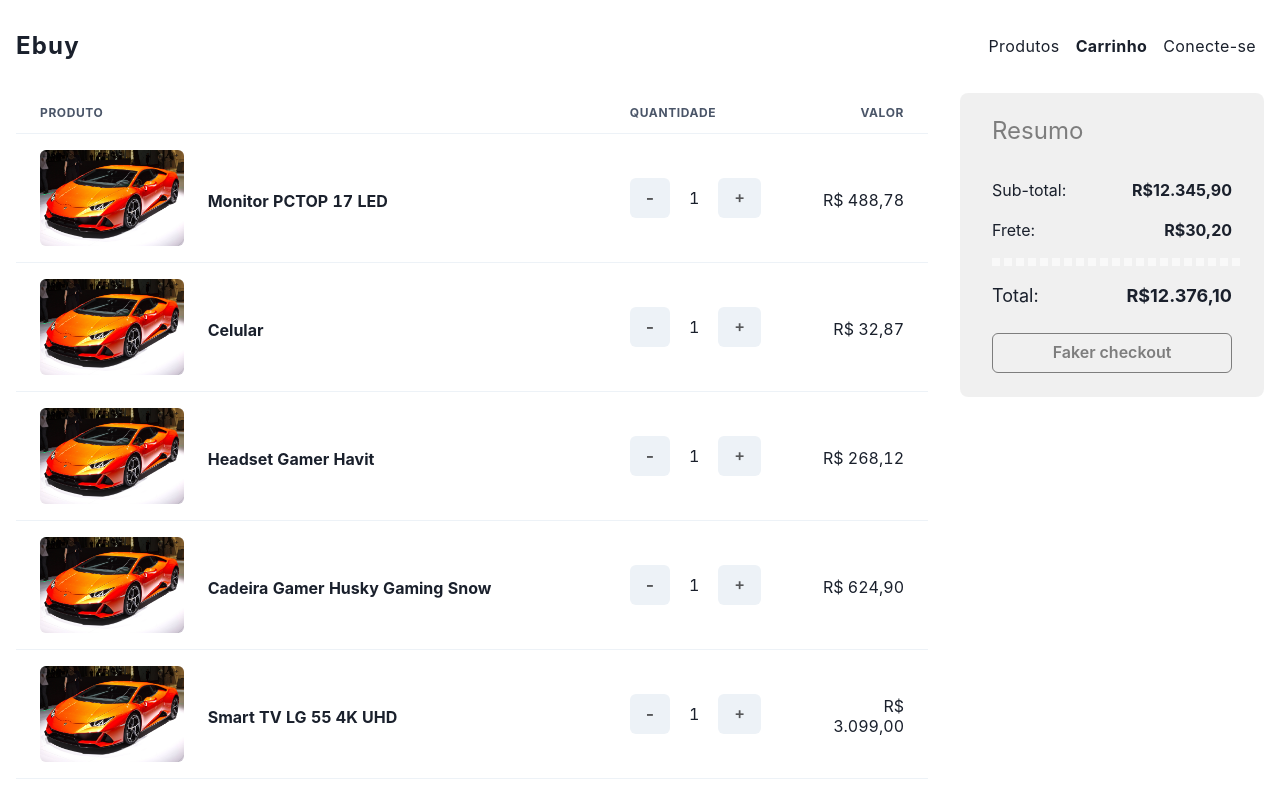
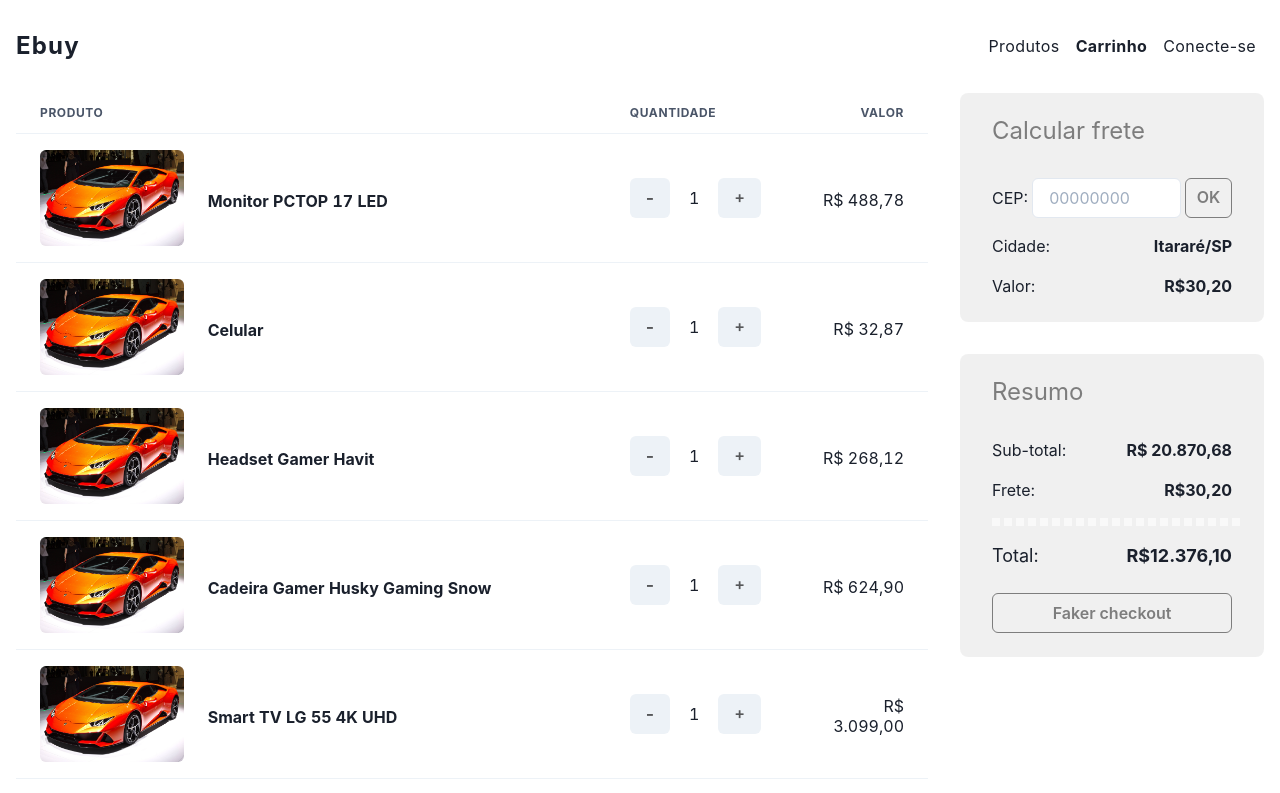
Before and after one commit to lhmoreno/ebuy, a Next.js app: page /cart in a window 1280 px wide. Shown: the top 793 px of the page. Built offline with nearby package versions, Linux system fonts and the light colour scheme.

Commit message:
feat: Calculate price products

```diff
--- a/src/components/ProductCart.tsx
+++ b/src/components/ProductCart.tsx
@@ -1,5 +1,5 @@
 import { Button, Flex, Heading, Image, Td, Text, Tr } from '@chakra-ui/react'
-import { useState } from 'react'
+import { useEffect, useState } from 'react'
 
 import { formatPriceInReal } from '../utils/price'
 
@@ -7,10 +7,36 @@ export interface ProductCartProps {
   image: string
   name: string
   price: number
+  onChangePrice?: (type: 'add' | 'sub', price: number) => void
 }
 
-const ProductCart = ({ image, name, price }: ProductCartProps) => {
+let isAdd = true
+
+const ProductCart = ({ image, name, price: basePrice, onChangePrice }: ProductCartProps) => {
   const [amount, setAmount] = useState(1)
+  const [price, setPrice] = useState(basePrice)
+
+  useEffect(() => {
+    if (onChangePrice) {
+      const type = isAdd ? 'add' : 'sub'
+
+      onChangePrice(type, basePrice)
+    }
+  }, [price])
+
+  function add() {
+    setAmount(s => ++s)
+    setPrice(s => s + basePrice)
+    isAdd = true
+  }
+
+  function subtract() {
+    if (amount !== 1) {
+      setAmount(s => --s)
+      setPrice(s => s - basePrice)
+      isAdd = false
+    }
+  }
 
   return (
     <Tr>
@@ -32,13 +58,13 @@ const ProductCart = ({ image, name, price }: ProductCartProps) => {
 
       <Td>
         <Flex alignItems="center">
-          <Button type="button" fontSize="lg" color="blackAlpha.700" onClick={() => amount !== 1 && setAmount(s => --s)}>
+          <Button type="button" fontSize="lg" color="blackAlpha.700" onClick={subtract}>
             -
           </Button>
           <Text width="12" textAlign="center">
             { amount }
           </Text>
-          <Button type="button" color="blackAlpha.700" onClick={() => setAmount(s => ++s)}>
+          <Button type="button" color="blackAlpha.700" onClick={add}>
             +
           </Button>
         </Flex>
--- a/src/pages/cart.tsx
+++ b/src/pages/cart.tsx
@@ -1,14 +1,22 @@
 import type { NextPage } from 'next'
 
 import Head from 'next/head'
-import { Fragment } from 'react'
-import { Box, Button, Container, Divider, Flex, Heading, Table, Tbody, Text, Th, Thead, Tr } from '@chakra-ui/react'
+import { ChangeEventHandler, Fragment, useState } from 'react'
+import { Box, Button, Container, Divider, Flex, Heading, Input, Table, Tbody, Text, Th, Thead, Tr } from '@chakra-ui/react'
 
 import { Header } from '../components/Header'
 import { ProductCart } from '../components/ProductCart'
 import { fakeProducts } from './api/products'
+import { formatPriceInReal } from '../utils/price'
 
 const Cart: NextPage = () => {
+  const [cep, setCep] = useState('')
+  const [subtotal, setSubtotal] = useState(fakeProducts.reduce((a, b) => a + b.price, 0))
+
+  const onChangeCep: ChangeEventHandler<HTMLInputElement> = (event) => {
+    if (event.target.value.length <= 8 ) setCep(event.target.value)
+  }
+
   return (
     <Fragment>
       <Head>
@@ -36,10 +44,51 @@ const Cart: NextPage = () => {
                 image={image}
                 name={name}
                 price={price}
+                onChangePrice={(type, number) => type === 'add' ? setSubtotal(v => v + number) : setSubtotal(v => v - number)}
               />
             )) }
           </Tbody>
         </Table>
+        <Flex flexDirection="column" gap="8">
+          <Box
+            backgroundColor="blackAlpha.100"
+            py="6"
+            px="8"
+            borderRadius="lg"
+            height="max-content"
+          >
+            <Heading
+              as="h2"
+              fontSize="2xl"
+              fontWeight="regular"
+              color="blackAlpha.600"
+            >
+              Calcular frete
+            </Heading>
+            <Flex mt="8" alignItems="center">
+              <Text>CEP:</Text>
+              <Input
+                type="number"
+                value={cep}
+                onChange={onChangeCep}
+                maxLength={8}
+                placeholder="00000000"
+                mx="1"
+                backgroundColor="white"
+              />
+              <Button variant="outline" colorScheme="blackAlpha">
+                OK
+              </Button>
+            </Flex>
+            <Flex mt="4" justifyContent="space-between">
+              <Text>Cidade:</Text>
+              <Text fontWeight="bold">Itararé/SP</Text>
+            </Flex>
+            <Flex mt="4" justifyContent="space-between">
+              <Text>Valor:</Text>
+              <Text fontWeight="bold">R$30,20</Text>
+            </Flex>
+          </Box>
           <Box
             backgroundColor="blackAlpha.100"
             pt="6"
@@ -57,7 +106,7 @@ const Cart: NextPage = () => {
             </Heading>
             <Flex mt="8" justifyContent="space-between">
               <Text>Sub-total:</Text>
-            <Text fontWeight="bold">R$12.345,90</Text>
+              <Text fontWeight="bold">{ formatPriceInReal(subtotal) }</Text>
             </Flex>
             <Flex mt="4" justifyContent="space-between">
               <Text>Frete:</Text>
@@ -73,6 +122,7 @@ const Cart: NextPage = () => {
               Faker checkout
             </Button>
           </Box>
+        </Flex>
       </Container>
     </Fragment>
   )
```
Lines whose indentation alone changed are shown as unchanged.
